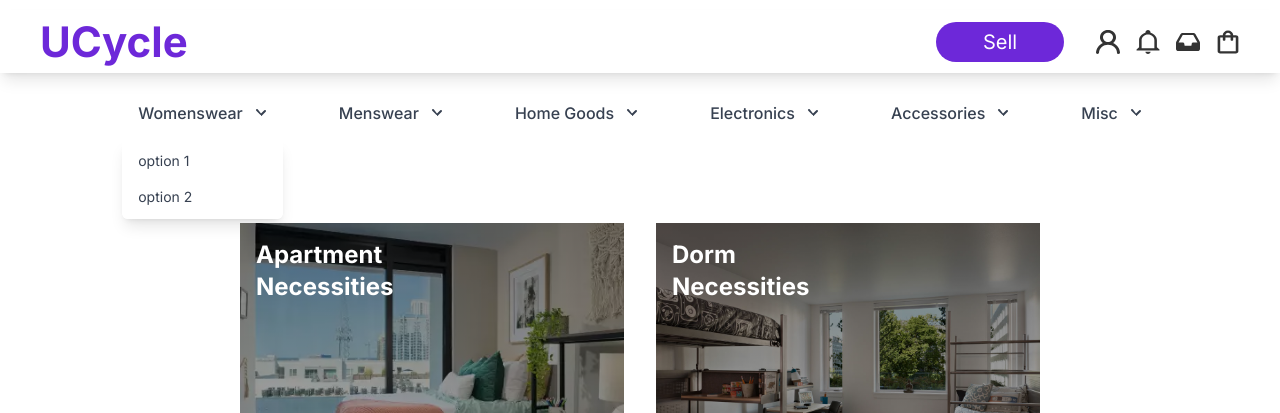
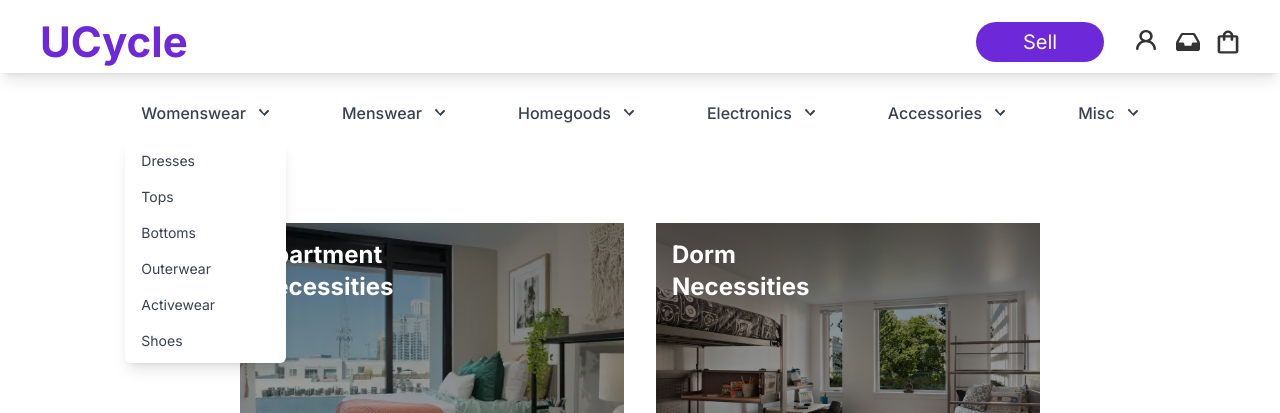
Before and after one commit to mbacarro/ucycle, a React (Create React App) app: page / in a window 1280 px wide. Both pictures are taken after a click on the button "Womenswear". Shown: the top 413 px of the page. Built offline with nearby package versions, Linux system fonts and the light colour scheme.

Commit message:
updated navbar

```diff
--- a/src/Components/Dropdown/Dropdown.js
+++ b/src/Components/Dropdown/Dropdown.js
@@ -19,8 +19,6 @@ const Dropdown = (props) => {
                     type="button"
                     className="inline-flex justify-between w-full px-4 py-2 text-base font-medium leading-5 text-gray-700 bg-white "
                     onClick={() => setIsOpen(!isOpen)}
-                    aria-haspopup="true"
-                    aria-expanded="true"
                 >
                     {props.buttonText}
                     <svg
@@ -37,7 +35,7 @@ const Dropdown = (props) => {
                 </button>
             </div>
             {isOpen && (
-                <div className="absolute right-0 w-full mt-2 origin-top-right rounded-md shadow-lg" onMouseLeave={handleMouseLeave}>
+                <div className="absolute right-0 z-20 w-full mt-2 origin-top-right rounded-md shadow-lg" onMouseLeave={handleMouseLeave}>
                     <div className="bg-white rounded-md shadow-xs">
                         <div className="py-1" role="menu" aria-orientation="vertical" aria-labelledby="options-menu">
                             {props.options.map((option) => (
--- a/src/Components/Navbar/Navbar.js
+++ b/src/Components/Navbar/Navbar.js
@@ -1,4 +1,4 @@
-import React from 'react';
+import React, {useState} from 'react';
 import { Link } from 'react-router-dom';
 import Dropdown from '../Dropdown/Dropdown';
 
@@ -7,7 +7,15 @@ import InboxIcon from '../../Images/InboxIcon.svg'
 import NotificationsIcon from '../../Images/NotificationsIcon.svg'
 import ProfileIcon from '../../Images/ProfileIcon.svg'
 
+import { filters } from '../../SampleInventory/sampleInventory';
+
 export default function NavBar(props) {
+
+    const [isProfileOpen, setIsProfileOpen] = useState(false);
+
+    const handleMouseLeave = () => {
+        setIsProfileOpen(false);
+    };
 
     return (
         <header>
@@ -24,13 +32,31 @@ export default function NavBar(props) {
                             <Link to='/sell'>Sell</Link>
                         </button>
                         <div className='flex gap-4 ml-8'>
-                            <Link to='/profile' className='w-6 h-6'>
-                                <img src={ProfileIcon} alt='Icon 1' className='w-full h-full' />
-                            </Link>
-                            <img
+                            <div className='relative w-6 h-6'>
+                                <button
+                                    type='button'
+                                    className=''
+                                    onClick={() => setIsProfileOpen(!isProfileOpen)}>
+                                    <img src={ProfileIcon} alt='Icon 1' className='w-full h-full' />
+                                </button>
+                                {isProfileOpen && (
+                                    <div id='profile dropdown' className="absolute z-20 mt-4 transform -translate-x-1/2 bg-white rounded-md shadow-md w-fit left-1/2" onMouseLeave={handleMouseLeave}>
+                                                <div className="flex flex-col px-10" role="menu" aria-orientation="vertical" aria-labelledby="options-menu">
+                                                    <h1 className='inline-block mb-5 text-xl font-bold whitespace-nowrap text-violet-700'>Account</h1>
+                                                    <Link className='inline-block mb-2 font-medium text-gray-700 cursor-pointer whitespace-nowrap hover:bg-gray-100 hover:text-gray-900'>My Store</Link>
+                                                    <Link className='inline-block mb-2 font-medium text-gray-700 cursor-pointer whitespace-nowrap hover:bg-gray-100 hover:text-gray-900'>Profile</Link>
+                                                    <Link className='inline-block mb-2 font-medium text-gray-700 cursor-pointer whitespace-nowrap hover:bg-gray-100 hover:text-gray-900'>Liked</Link>
+                                                    <Link className='inline-block mb-2 font-medium text-gray-700 cursor-pointer whitespace-nowrap hover:bg-gray-100 hover:text-gray-900'>Settings</Link>
+
+                                                    <a className='inline-block mb-2 font-medium text-gray-700 cursor-pointer whitespace-nowrap hover:bg-gray-100 hover:text-gray-900'>Log out</a>
+                                                </div>
+                                        </div>
+                                )}
+                            </div>
+                            {/* <img
                                 src={NotificationsIcon}
                                 className='w-6 h-6'
-                            />
+                            /> */}
                             <Link to='/inbox' className='w-6 h-6'>
                                 <img src={InboxIcon} alt='Icon 3' className='w-full h-full' />
                             </Link>
@@ -42,30 +68,13 @@ export default function NavBar(props) {
                 </div>
                 {/* Bottom Header */}
                 <div className='flex justify-center'>
-                    <Dropdown
-                        buttonText="Womenswear"
-                        options={["option 1", "option 2"]}
-                    />
-                    <Dropdown
-                        buttonText="Menswear"
-                        options={["option 1", "option 2"]}
-                    />
-                    <Dropdown
-                        buttonText="Home Goods"
-                        options={["option 1", "option 2"]}
-                    />
-                    <Dropdown
-                        buttonText="Electronics"
-                        options={["option 1", "option 2"]}
-                    />
-                    <Dropdown
-                        buttonText="Accessories"
-                        options={["option 1", "option 2"]}
-                    />
-                    <Dropdown
-                        buttonText="Misc"
-                        options={["option 1", "option 2"]}
-                    />
+                    {Object.keys(filters).map((category) => (
+                        <Dropdown
+                            key={category}
+                            buttonText={category.charAt(0).toUpperCase() + category.slice(1)}
+                            options={filters[category]}
+                        />
+                    ))}
                 </div>
             </nav>
         </header>
```
